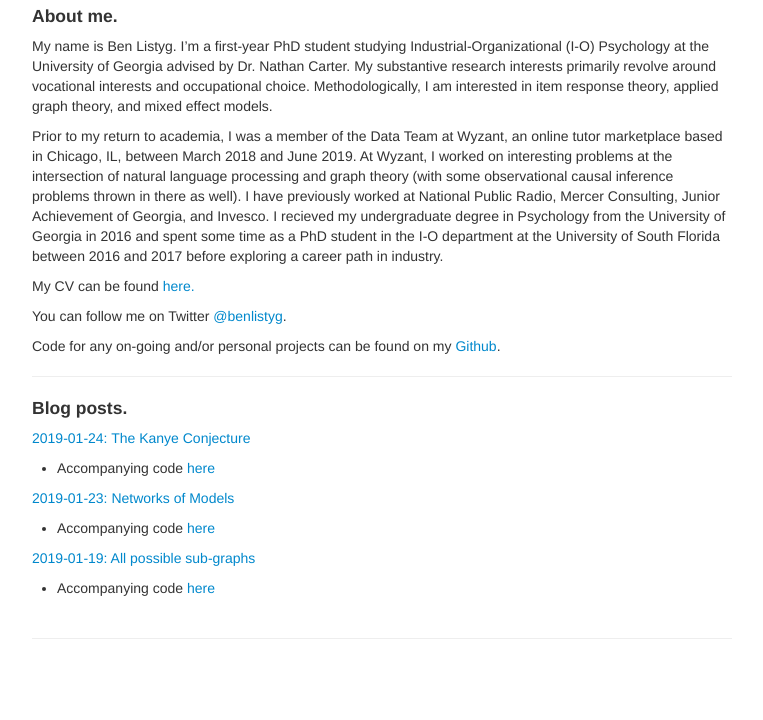
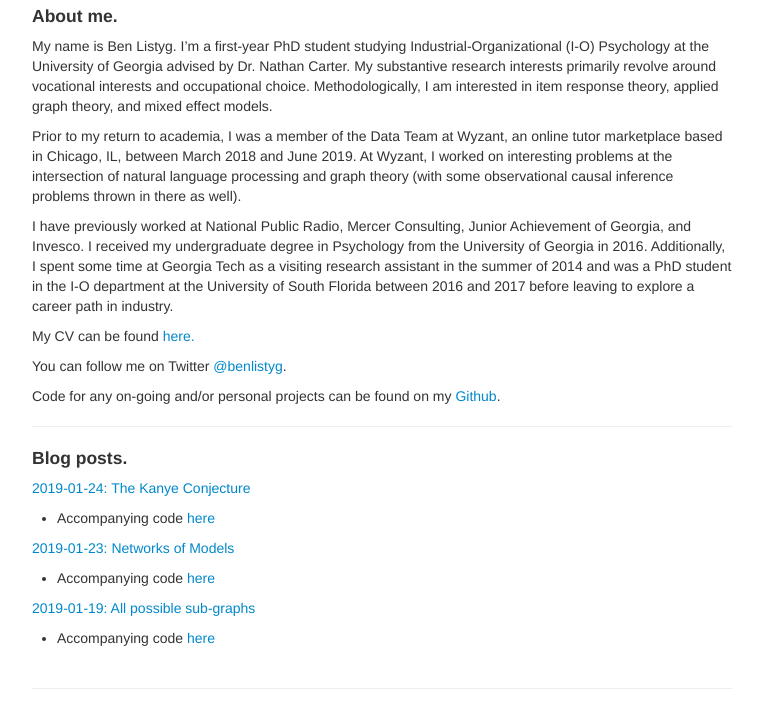
Before and after one commit to BListyg/blistyg.github.io, a Jekyll site: the page built from index.md, in a window 1280 px wide, cut to the strip 406-1126 px from the top of the page. Shown: the whole strip, without its empty margins (258-1021 px from the left). Built offline with Jekyll 4.4.1, drawn with Linux system fonts in a browser that asks for light colours; before the commit the page ends 1076 px from its top, so only the background shows below that.

Commit message:
Update index.md

```diff
--- a/index.md
+++ b/index.md
@@ -10,7 +10,9 @@ layout: page
 
 My name is Ben Listyg. I’m a first-year PhD student studying Industrial-Organizational (I-O) Psychology at the University of Georgia advised by Dr. Nathan Carter. My substantive research interests primarily revolve around vocational interests and occupational choice. Methodologically, I am interested in item response theory, applied graph theory, and mixed effect models.
 
-Prior to my return to academia, I was a member of the Data Team at Wyzant, an online tutor marketplace based in Chicago, IL, between March 2018 and June 2019. At Wyzant, I worked on interesting problems at the intersection of natural language processing and graph theory (with some observational causal inference problems thrown in there as well). I have previously worked at National Public Radio, Mercer Consulting, Junior Achievement of Georgia, and Invesco. I recieved my undergraduate degree in Psychology from the University of Georgia in 2016 and spent some time as a PhD student in the I-O department at the University of South Florida between 2016 and 2017 before exploring a career path in industry.
+Prior to my return to academia, I was a member of the Data Team at Wyzant, an online tutor marketplace based in Chicago, IL, between March 2018 and June 2019. At Wyzant, I worked on interesting problems at the intersection of natural language processing and graph theory (with some observational causal inference problems thrown in there as well).
+
+I have previously worked at National Public Radio, Mercer Consulting, Junior Achievement of Georgia, and Invesco. I received my undergraduate degree in Psychology from the University of Georgia in 2016. Additionally, I spent some time at Georgia Tech as a visiting research assistant in the summer of 2014 and was a PhD student in the I-O department at the University of South Florida between 2016 and 2017 before leaving to explore a career path in industry.
 
 My CV can be found [here.](https://drive.google.com/open?id=1QVp1w273dugyvVMCVq8JElLhTX9cXY-P)
 
```
